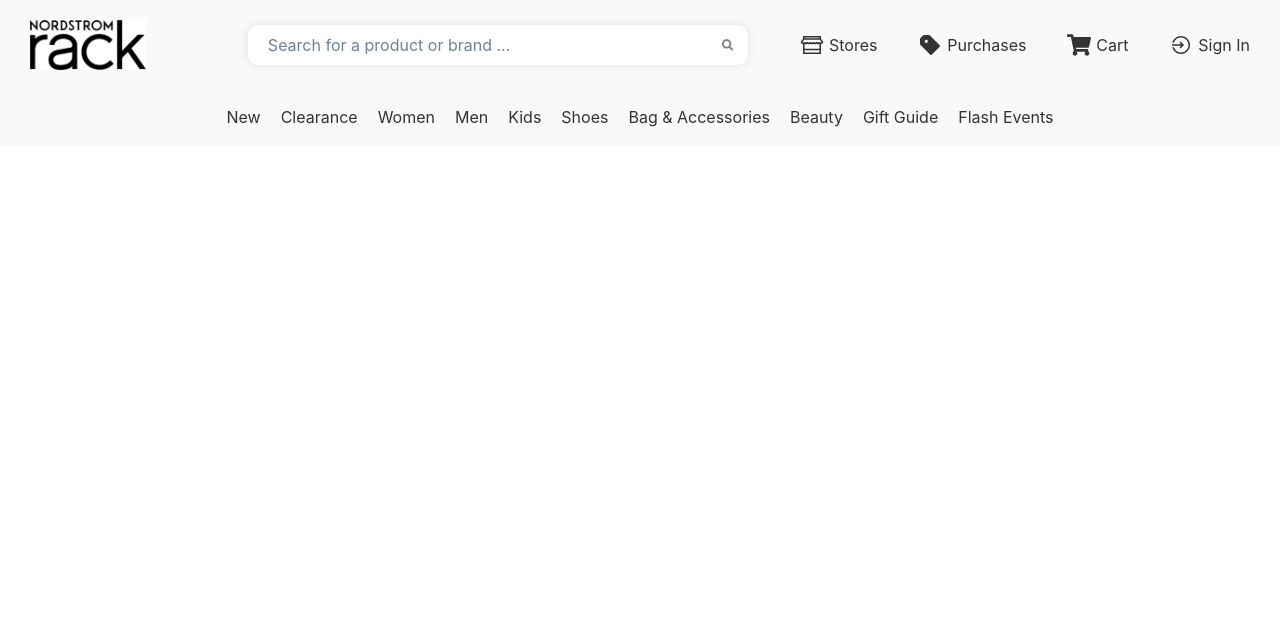
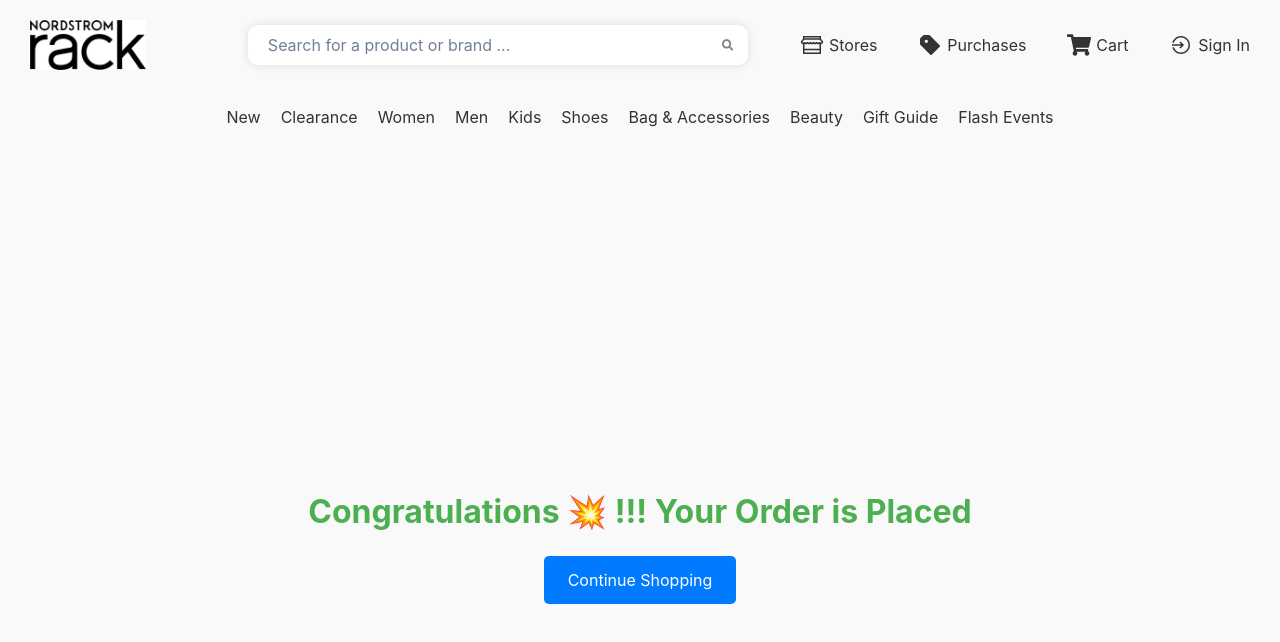
Before and after one commit to abhishek83568/NORDSTORM_RACK_PROJECT, a React (Vite) app in the folder FRONTEND_NORDSTORM_RACK/: page /checkout in a window 1280 px wide. Shown: the top 642 px of the page. Built offline with nearby package versions, Linux system fonts and the light colour scheme.

Commit message:
NordstromRack completed

```diff
--- a/FRONTEND_NORDSTORM_RACK/src/App.css
+++ b/FRONTEND_NORDSTORM_RACK/src/App.css
@@ -937,7 +937,7 @@ h4 {
 /* Flash events */
 
 
-.deals-container {
+.flash-container {
   display: grid;
   grid-template-columns: repeat(auto-fit, minmax(200px, 1fr));
   gap: 20px;
@@ -948,7 +948,7 @@ h4 {
 }
 
 
-.deals-item {
+.flash-item {
   background: #fff;
   border: 1px solid #e0e0e0;
   border-radius: 10px;
@@ -963,7 +963,7 @@ h4 {
 }
 
 
-.deals-item:hover {
+.flash-item:hover {
   transform: translateY(-5px);
   box-shadow: 0 4px 15px rgba(0, 0, 0, 0.15);
 }
@@ -1151,7 +1151,7 @@ td img {
 button {
   padding-right:20px ;
   border: 2px solid;
-  background-color: grey;
+  background-color: rgb(213, 67, 67);
   color: white;
   border: none;
   padding: 10px;
@@ -1164,10 +1164,6 @@ button:hover {
   background-color: #005fa3;
 }
 
-button:disabled {
-  background-color: #ccc;
-  cursor: not-allowed;
-}
 
 
 td h4 {
@@ -1203,3 +1199,45 @@ td .removeBtn:hover {
   font-weight: bold;
   color: #333;
 }
+
+.Checkout{
+  display: flex;
+  background-color: crimson;
+  padding: 10px;
+
+  margin: auto;
+  margin-top: 10px;
+}
+
+.redirectToHome {
+  display: flex;
+  flex-direction: column;
+  align-items: center;
+  justify-content: center;
+  height: 100vh;
+  background-color: #f9f9f9;
+  text-align: center;
+  padding: 20px;
+}
+
+.congratulations {
+  font-size: 2rem;
+  font-weight: bold;
+  color: #4caf50;
+  margin-bottom: 20px;
+}
+
+.GoToHome {
+  padding: 12px 24px;
+  font-size: 1rem;
+  color: #fff;
+  background-color: #007bff;
+  border: none;
+  border-radius: 5px;
+  cursor: pointer;
+  transition: background-color 0.3s ease;
+}
+
+.GoToHome:hover {
+  background-color: #0056b3;
+}
--- a/FRONTEND_NORDSTORM_RACK/src/BrowserRouter/PrivateRoute.jsx
+++ b/FRONTEND_NORDSTORM_RACK/src/BrowserRouter/PrivateRoute.jsx
@@ -4,7 +4,7 @@ import { Navigate, useNavigate } from 'react-router-dom';
 const PrivateRoute = ({children}) => {
   const navigate=useNavigate()
   const token=localStorage.getItem('token');
-  console.log(token)
+
   return (
     token?children: <Navigate to={'/register'} />
   )
--- a/FRONTEND_NORDSTORM_RACK/src/Pages/Cart.jsx
+++ b/FRONTEND_NORDSTORM_RACK/src/Pages/Cart.jsx
@@ -1,9 +1,11 @@
 import { useEffect, useState } from "react";
+import { useNavigate } from "react-router-dom";
 import '../App.css'
 
 const Cart = () => {
   const [cartData, setCartData] = useState([]);
   const token = localStorage.getItem("token");
+  const navigate=useNavigate()
 
   const fetchCartData = async () => {
     const response = await fetch(
@@ -146,6 +148,7 @@ const Cart = () => {
       {cartData.length > 0 && (
         <div >
           <h2 className="cart-total">Total: {calculateTotal()}</h2>
+         <button className="Checkout" onClick={()=>{navigate('/checkout')}}>Checkout</button>
         </div>
       )}
     </div>
--- /dev/null
+++ b/FRONTEND_NORDSTORM_RACK/src/Pages/Checkout.jsx
@@ -0,0 +1,16 @@
+import React from 'react'
+import { useNavigate } from 'react-router-dom'
+import '../App.css'
+
+
+const Checkout = () => {
+    const navigate=useNavigate()
+  return (
+    <div className='redirectToHome'>
+        <h1 className='congratulations'>Congratulations 💥 !!! Your Order is Placed </h1>
+        <button onClick={()=>navigate('/')} className='GoToHome'>Continue Shopping</button>
+    </div>
+  )
+}
+
+export default Checkout
--- a/FRONTEND_NORDSTORM_RACK/src/Pages/Clearance.jsx
+++ b/FRONTEND_NORDSTORM_RACK/src/Pages/Clearance.jsx
@@ -25,7 +25,7 @@ const Clearance = () => {
       setIsError(error.message);
     }
   };
-  console.log(singleProduct);
+
   const addToCart = async () => {
     try {
       const cartResponse = await fetch(
@@ -40,7 +40,6 @@ const Clearance = () => {
       );
 
       const cartData = await cartResponse.json();
-      console.log("Fetched cart data:", cartData.cartData);
 
 
       if (!Array.isArray(cartData.cartData)) {
@@ -52,7 +51,6 @@ const Clearance = () => {
         (item) => item.productId === singleProduct._id
       );
 
-      console.log(existingProduct);
       if (existingProduct) {
         const updatedProduct = {
           ...existingProduct,
--- a/FRONTEND_NORDSTORM_RACK/src/Pages/FlashEvents.jsx
+++ b/FRONTEND_NORDSTORM_RACK/src/Pages/FlashEvents.jsx
@@ -18,12 +18,12 @@ const FlashEvents = () => {
   useEffect(() => {
     fetchDeals();
   }, []);
-  console.log(deals);
+
   return (
     <div>
-      <div className="deals-container">
+      <div className="flash-container">
         {deals.map((product, index) => (
-          <div key={index} className="deals-item">
+          <div key={index} className="flash-item">
             <img src={product.image} alt={product.title} />
             <h2>{product.title}</h2>
             <p>{product.price}</p>
--- a/FRONTEND_NORDSTORM_RACK/src/Pages/Home.jsx
+++ b/FRONTEND_NORDSTORM_RACK/src/Pages/Home.jsx
@@ -45,7 +45,7 @@ const Home = () => {
         </button>
       ) : (
         <div>
-          <h1>{`Welcome ${firstName}`}</h1>
+          <h1 style={{fontWeight:'bolder',  fontSize:'20px', color:"teal"}}>{`Welcome ${firstName}`}</h1>
         </div>
       )}
       <hr className="home-divider" />
--- a/FRONTEND_NORDSTORM_RACK/src/Pages/Register.jsx
+++ b/FRONTEND_NORDSTORM_RACK/src/Pages/Register.jsx
@@ -27,7 +27,7 @@ const Register = () => {
       );
 
       const data = await response.json();
-      console.log(data);
+
       navigate("/");
     } catch (error) {
       console.log(error);
--- a/FRONTEND_NORDSTORM_RACK/src/Pages/SearchProducts.jsx
+++ b/FRONTEND_NORDSTORM_RACK/src/Pages/SearchProducts.jsx
@@ -51,22 +51,10 @@ const SearchProducts = () => {
     return () => window.removeEventListener("scroll", handleInfiniteScroll);
   }, []);
 
-  const handleInputChange = (e) => {
-    const newQuery = e.target.value;
-    setQuery(newQuery);
-    navigate(`?query=${encodeURIComponent(newQuery)}`);
-  };
+
 
   return (
     <div className="product-grid">
-      <h1>Search Results for "{query}"</h1>
-      <input
-        type="text"
-        value={query}
-        onChange={handleInputChange}
-        placeholder="Search products..."
-        className="search-input"
-      />
 
       <div className="grid-container">
         {filteredProducts.map((product, index) => (
--- a/FRONTEND_NORDSTORM_RACK/src/components/BrandSlideshow.jsx
+++ b/FRONTEND_NORDSTORM_RACK/src/components/BrandSlideshow.jsx
@@ -5,7 +5,7 @@ import Brand3 from "../assets/Brand3.webp";
 import { BsArrowLeftCircleFill, BsArrowRightCircleFill } from "react-icons/bs";
 
 const BrandSlideshow = () => {
-  const [currentSlide, setCurrentSlide] = useState(1);
+  const [currentSlide, setCurrentSlide] = useState(0);
 
   const slideshow = [
     {
--- a/FRONTEND_NORDSTORM_RACK/src/components/Links.jsx
+++ b/FRONTEND_NORDSTORM_RACK/src/components/Links.jsx
@@ -16,6 +16,7 @@ import Register from "../Pages/Register";
 import PrivateRoute from "../BrowserRouter/PrivateRoute";
 import Cart from "../Pages/Cart";
 import SearchProducts from "../Pages/SearchProducts";
+import Checkout from "../Pages/Checkout";
 
 const Links = () => {
   return (
@@ -43,6 +44,7 @@ const Links = () => {
         <Route path="/flashEvents" element={<FlashEvents />} />
         <Route path="/register" element={<Register />} />
         <Route path="/search" element={<SearchProducts />} />
+        <Route path="/checkout" element={<Checkout/>} />
         <Route
           path="/cart"
           element={
--- a/FRONTEND_NORDSTORM_RACK/src/components/Navbar.jsx
+++ b/FRONTEND_NORDSTORM_RACK/src/components/Navbar.jsx
@@ -94,7 +94,7 @@ const Navbar = () => {
       document.removeEventListener("mousedown", handleClickOutside);
     };
   }, []);
-  console.log(isLoggedIn);
+
   return (
     <div className="navbar-container">
       <div className="navbar-logo">
```
Also changed, not shown: FRONTEND_NORDSTORM_RACK/src/assets/easterEgg.webp (deleted).
